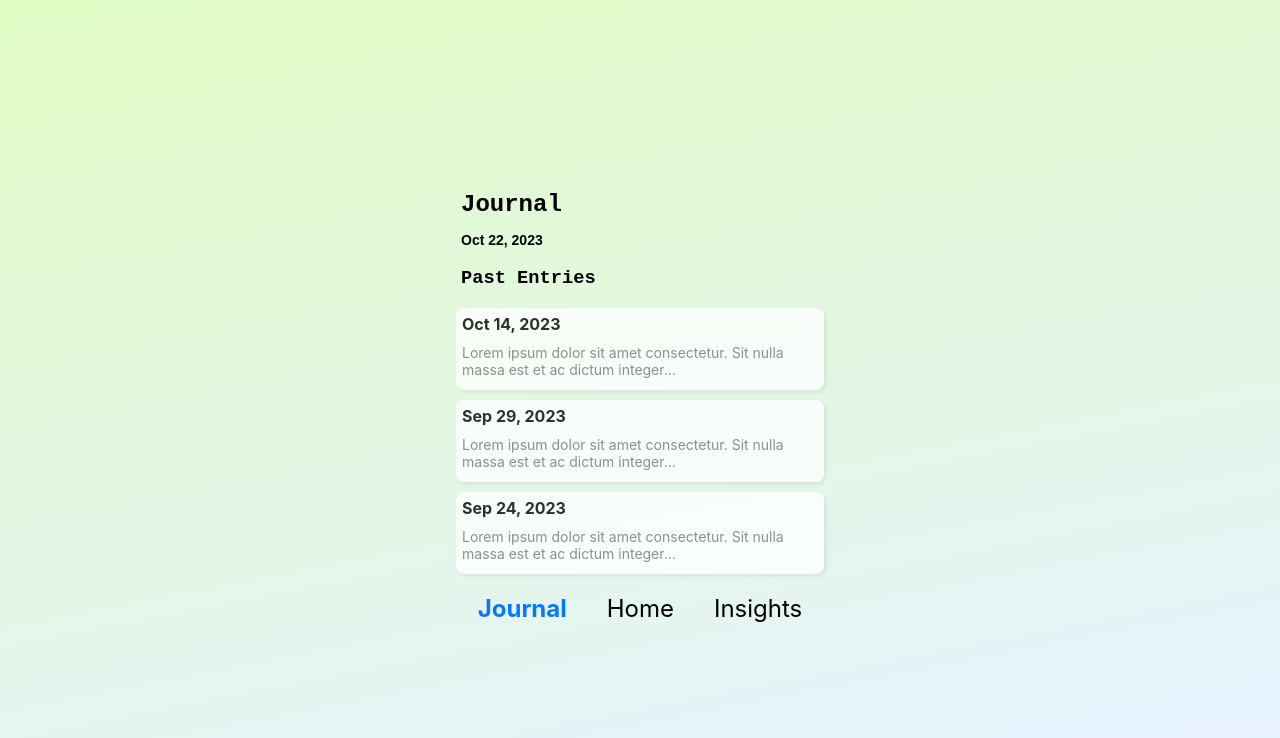
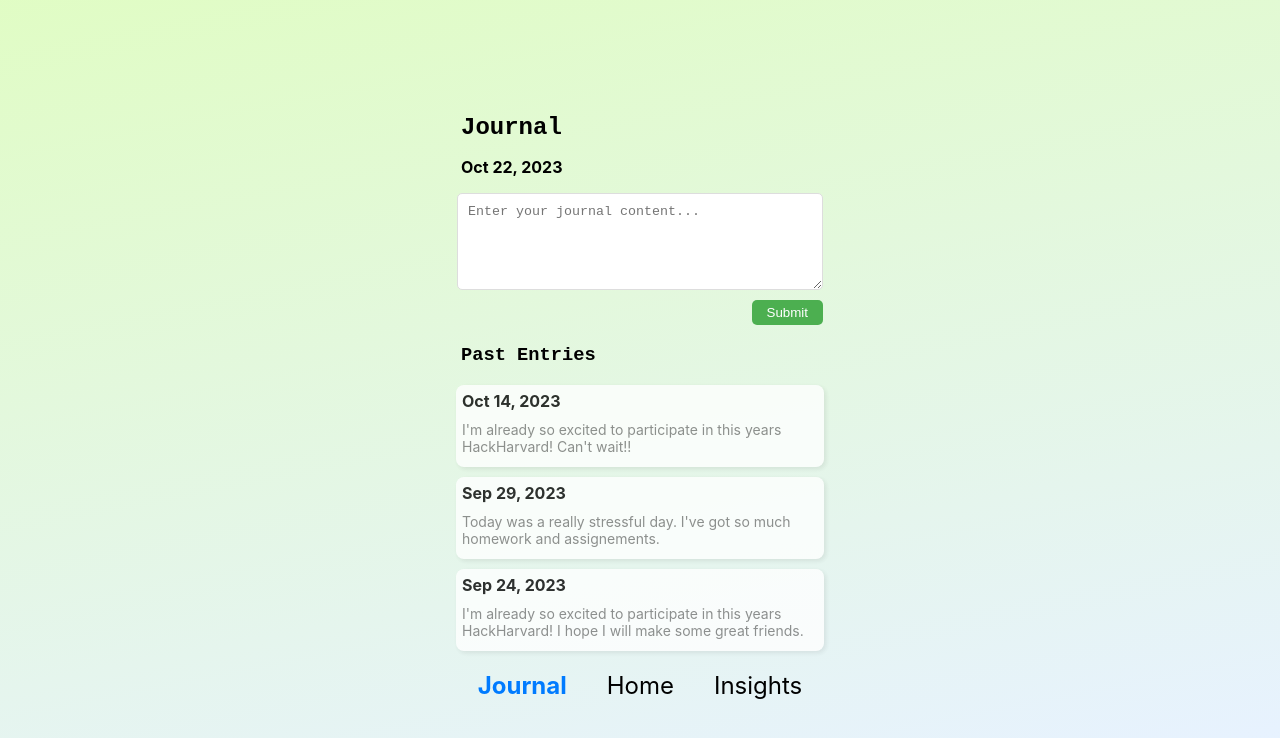
Before and after one commit to lillykml/client, a React (Create React App) app: page /journal in a window 1280 px wide. Shown: the top 738 px of the page. Built offline with nearby package versions, Linux system fonts and the light colour scheme; the HTML template or start-up script is replaced by a standard one.

Commit message:
Finished Journal Page

```diff
--- a/src/Pages/journal.css
+++ b/src/Pages/journal.css
@@ -15,6 +15,5 @@ h3 {
 }
 
 .date {
-    font-size: 14px;
-    font-family: Arial, Helvetica, sans-serif;
+    font-size: 16px;
 }
--- /dev/null
+++ b/src/components/JournalInput.js
@@ -0,0 +1,32 @@
+import React, { useState } from 'react';
+import './journalinput.css'
+import SubmitButton from './SubmitButton';
+
+const JournalInput = ({ onSubmit }) => {
+    const [content, setContent] = useState('');
+
+    const handleSubmission = () => {
+        if (content) {
+            const currentDate = new Date();
+            const formattedDate = `${currentDate.toLocaleString('default', { month: 'short' })} ${currentDate.getDate()}, ${currentDate.getFullYear()}`;
+            onSubmit({ date: formattedDate, content });
+            setContent('');
+        } else {
+            alert('Please fill the content!');
+        }
+    }
+
+    return (
+        <div className="journal-input-container">
+            <textarea
+                value={content}
+                onChange={e => setContent(e.target.value)}
+                placeholder="Enter your journal content..."
+                rows="5"
+            ></textarea>
+            <SubmitButton onClick={handleSubmission} />
+        </div>
+    );
+}
+
+export default JournalInput;
--- a/src/components/JournalList.js
+++ b/src/components/JournalList.js
@@ -1,13 +1,7 @@
 import React from 'react';
 import JournalEntry from './JournalEntry';
 
-const JournalList = () => {
-    const entries = [
-        { date: "Oct 14, 2023", content: "Lorem ipsum dolor sit amet consectetur. Sit nulla massa est et ac dictum integer..." },
-        { date: "Sep 29, 2023", content: "Lorem ipsum dolor sit amet consectetur. Sit nulla massa est et ac dictum integer..." },
-        { date: "Sep 24, 2023", content: "Lorem ipsum dolor sit amet consectetur. Sit nulla massa est et ac dictum integer..." },
-    ];
-
+const JournalList = ({entries}) => {
     return (
         <div>
             {entries.map((entry, index) => (
--- /dev/null
+++ b/src/components/SubmitButton.js
@@ -0,0 +1,12 @@
+import React from 'react';
+import './submitbutton.css'
+
+const SubmitButton = ({ onClick }) => {
+    return (
+        <button className="submit-button" onClick={onClick}>
+            Submit
+        </button>
+    );
+}
+
+export default SubmitButton;
--- /dev/null
+++ b/src/components/journalinput.css
@@ -0,0 +1,16 @@
+.journal-input-container {
+    display: flex;
+    flex-direction: column;
+    gap: 10px;
+    max-width: 366px;
+    margin: 0 auto; /* Center the container if needed */
+}
+
+textarea {
+    width: 100%;
+    resize: vertical;
+    border: 1px solid #ddd;
+    padding: 10px;
+    border-radius: 5px;
+    box-sizing: border-box;
+}
--- /dev/null
+++ b/src/components/submitbutton.css
@@ -0,0 +1,14 @@
+.submit-button {
+    align-self: flex-end;
+    padding: 5px 15px;
+    background-color: #4CAF50;
+    color: white;
+    border: none;
+    border-radius: 5px;
+    cursor: pointer;
+    transition: background-color 0.3s;
+}
+
+.submit-button:hover {
+    background-color: #45a049;
+}
--- a/src/pages/Journal.js
+++ b/src/pages/Journal.js
@@ -1,14 +1,29 @@
+import {useState} from 'react';
 import Navbar from '../components/Navbar';
 import JournalList from '../components/JournalList';
+import JournalInput from '../components/JournalInput';
 import "./journal.css"
 
 const Journal = () => {
+
+    const [entries, setEntries] = useState([
+        { date: "Oct 14, 2023", content: "I'm already so excited to participate in this years HackHarvard! Can't wait!!" },
+        { date: "Sep 29, 2023", content: "Today was a really stressful day. I've got so much homework and assignements." },
+        { date: "Sep 24, 2023", content: "I'm already so excited to participate in this years HackHarvard! I hope I will make some great friends." },
+    ]);
+
+    const addNewEntry = (newEntry) => {
+        setEntries(prevEntries => [newEntry, ...prevEntries]);
+    };
+
+
     return(
         <div>
             <h3 class="page-title">Journal</h3>
             <h3 class="date">Oct 22, 2023</h3>
+            <JournalInput onSubmit={addNewEntry} />
             <h3 class="entries">Past Entries</h3>
-            <JournalList />
+            <JournalList entries={entries}/>
             <Navbar current="journal"/>
         </div>
     )
```
